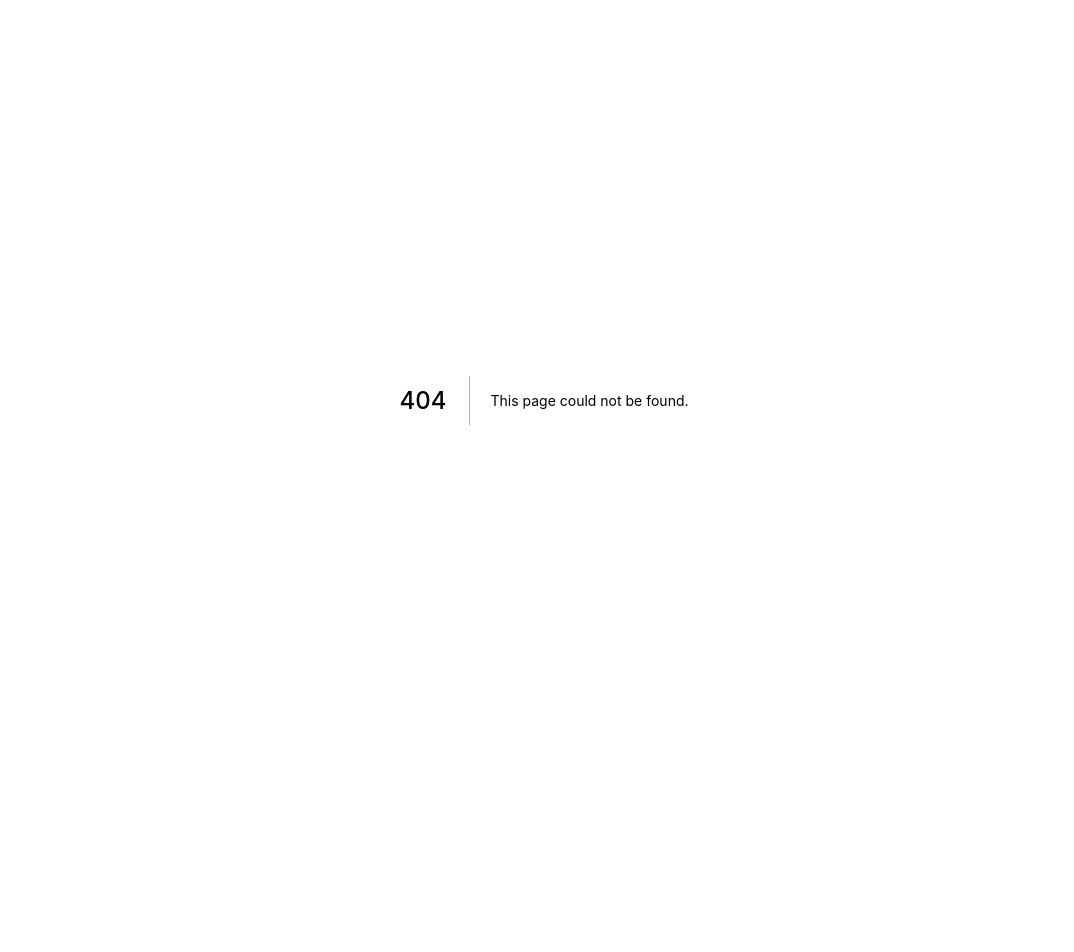
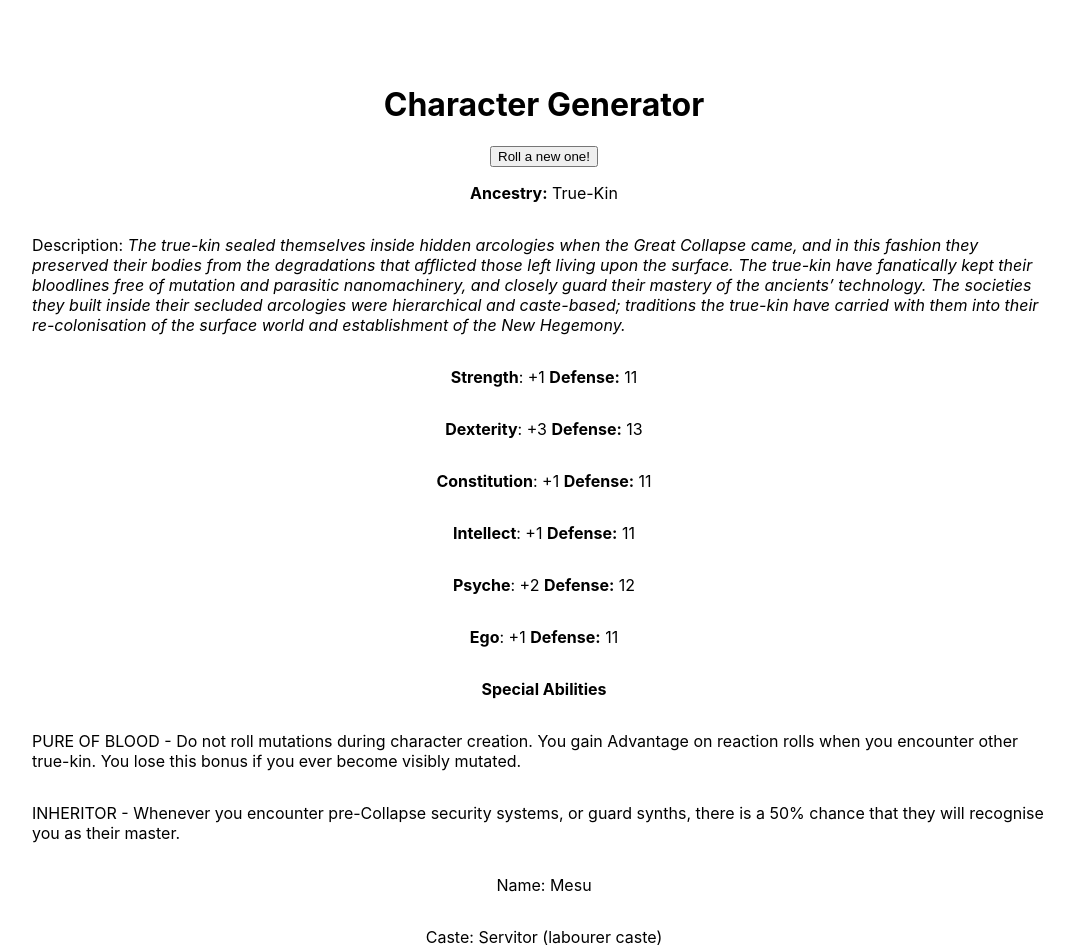
Before and after one commit to omniczech/vaarn-generators, a Next.js app: page /characters in a window 1280 px wide. Before the commit this address had no page. Shown: the top 952 px of the page, without its empty margins (96-1170 px from the left). Before the commit the page ends 800 px from the top, so only its background shows below. Built offline with nearby package versions, Linux system fonts and the light colour scheme.

Commit message:
Adds first draft of char generator

```diff
--- /dev/null
+++ b/data/characters/cacogen.json
@@ -0,0 +1,6 @@
+{
+	"name": "Cacogen",
+    "description":"Cacogen are the mutated descendants of those unfortunates who were left to weather the Great Collapse upon the ruined surface of Urth. Necessity is the mother of invention and so, warped by radiation and preyed upon by biotech monstrosities and crazed thinking machines, the cacogen evolved into a million different forms. Each individual is genetically unique, gifted in surprising and disturbing ways. Cacogen outnumber true-kin by ten to one, and believe they are the true inheritors of Urth.",
+    "special":["CORRUPTED BLOOD - You must roll for mutations during character creation. You will find d100 mutations on the following spread.It is suggested that you roll no more than three times for mutations. In general, mutations do not have hard mechanical rules attached to them. It is suggested that you negotiate with the referee what these mutations mean in play. They are likely to grant you Advantage on saves in some situations, and Disadvantage on saves in other circumstances."],
+    "rolls":[]
+}
--- /dev/null
+++ b/data/characters/index.js
@@ -0,0 +1,6 @@
+import cacogen from "./cacogen.json"
+import truekin from "./true-kin.json"
+
+const allAncestries = [truekin]
+
+export default allAncestries
--- /dev/null
+++ b/data/characters/true-kin.json
@@ -0,0 +1,111 @@
+{
+	"name": "True-Kin",
+	"description": "The true-kin sealed themselves inside hidden arcologies when the Great Collapse came, and in this fashion they preserved their bodies from the degradations that afflicted those left living upon the surface. The true-kin have fanatically kept their bloodlines free of mutation and parasitic nanomachinery, and closely guard their mastery of the ancients’ technology. The societies they built inside their secluded arcologies were hierarchical and caste-based; traditions the true-kin have carried with them into their re-colonisation of the surface world and establishment of the New Hegemony.",
+	"special": [
+		"PURE OF BLOOD - Do not roll mutations during character creation. You gain Advantage on reaction rolls when you encounter other true-kin. You lose this bonus if you ever become visibly mutated.",
+
+		"INHERITOR - Whenever you encounter pre-Collapse security systems, or guard synths, there is a 50% chance that they will recognise you as their master."
+	],
+	"rolls": [
+		{
+			"name": "Name",
+			"options": [
+				"Benjoe",
+				"Leif",
+				"Xurm",
+				"Kazor",
+				"Essana",
+				"Calista",
+				"Jinny",
+				"Vela",
+				"Leksei",
+				"Ippash",
+				"Lagad",
+				"Myli",
+				"Nirid",
+				"Ardel",
+				"Senefer",
+				"Pharmon",
+				"Mesu",
+				"Lenta",
+				"Goza",
+				"Babl"
+			]
+		},
+		{
+			"name": "Caste",
+			"options": [
+				"Servitor (labourer caste)",
+				"Servitor (labourer caste)",
+				"Servitor (labourer caste)",
+				"Servitor (labourer caste)",
+				"Freeholder (merchant caste)",
+				"Freeholder (merchant caste)",
+				"Freeholder (merchant caste)",
+				"Freeholder (merchant caste)",
+				"Freeholder (merchant caste)",
+				"Optimate (administrator caste)",
+				"Optimate (administrator caste)",
+				"Optimate (administrator caste)",
+				"Optimate (administrator caste)",
+				"Optimate (administrator caste)",
+				"Armiger (warrior caste)",
+				"Armiger (warrior caste)",
+				"Armiger (warrior caste)",
+				"Exultant (sacred aristocracy)",
+				"Exultant (sacred aristocracy)",
+				"Exultant (sacred aristocracy)"
+			]
+		},
+		{
+			"name": "Demeanour",
+			"options": [
+				"Amused",
+				"Bitter",
+				"Morbid",
+				"Bony",
+				"Cheerful",
+				"Cruel",
+				"Flamboyant",
+				"Glowering",
+				"Impish",
+				"Lanky",
+				"Patrician",
+				"Reckless",
+				"Rough",
+				"Rude",
+				"Sly",
+				"Sour",
+				"Stoic",
+				"Foolish",
+				"Warm",
+				"Wolfish"
+			]
+		},
+		{
+			"name": "Distinct Feature",
+			"options": [
+				"Ritual Scars",
+				"Face Tattoos",
+				"Slave Brand",
+				"Heavy Jewellery",
+				"Synthetic Limb",
+				"Strange Voice",
+				"Clone Brand",
+				"Limp",
+				"Strange Pet",
+				"Lacquered Teeth",
+				"Burn Scars",
+				"Octarine Eyes",
+				"Dyed Skin",
+				"Golden Teeth",
+				"Silver Tongue",
+				"Missing Limb",
+				"Missing Eye",
+				"Religious Apparel",
+				"Synthetic Eyes",
+				"Visibly Diseased"
+			]
+		}
+	]
+}
--- /dev/null
+++ b/data/utils.js
@@ -0,0 +1,4 @@
+const randomFromArray =(array) =>
+{return array[Math.floor(Math.random() * array.length)]}
+
+export default randomFromArray
--- /dev/null
+++ b/pages/characters.js
@@ -0,0 +1,111 @@
+import { useState, useEffect } from "react";
+
+import styles from "../styles/Home.module.css";
+
+import allAncestries from "../data/characters";
+
+import randomFromArray from "../data/utils";
+
+const generateAbility = () => {
+	const arr = [
+		Math.floor(Math.random() * (6 - 1 + 1) + 1),
+		Math.floor(Math.random() * (6 - 1 + 1) + 1),
+		Math.floor(Math.random() * (6 - 1 + 1) + 1),
+	];
+	const min = Math.min.apply(Math, arr);
+	return min;
+};
+
+const abilities = [
+	"Strength",
+	"Dexterity",
+	"Constitution",
+	"Intellect",
+	"Psyche",
+	"Ego",
+];
+
+const rollAllTables = (rolls) => {
+	if (!rolls) {
+		return null;
+	}
+	return rolls.map((roll) => {
+		return { rollName: roll.name, value: randomFromArray(roll.options) };
+	});
+};
+
+const Characters = () => {
+	const [chosenAncestry, setChosenAncestry] = useState("");
+
+	const [stats, setStats] = useState([]);
+	const [rollTables, setRollTables] = useState([]);
+
+	useEffect(() => {
+		setStats([
+			generateAbility(),
+			generateAbility(),
+			generateAbility(),
+			generateAbility(),
+			generateAbility(),
+			generateAbility(),
+		]);
+		setChosenAncestry(randomFromArray(allAncestries));
+	}, []);
+
+	useEffect(() => {
+		setRollTables(rollAllTables(chosenAncestry.rolls));
+	}, [chosenAncestry]);
+
+    const reroll=()=>{
+        setStats([
+			generateAbility(),
+			generateAbility(),
+			generateAbility(),
+			generateAbility(),
+			generateAbility(),
+			generateAbility(),
+		]);
+		setChosenAncestry(randomFromArray(allAncestries));
+
+		setRollTables(rollAllTables(chosenAncestry.rolls));
+    }
+
+	return (
+		<div className={styles.container}>
+			<main className={styles.main}>
+				<h1>Character Generator</h1>
+                <button onClick={reroll}>Roll a new one!</button>
+				<p>
+					<b>Ancestry:</b> {chosenAncestry.name}
+				</p>
+				<p>
+					Description: <em>{chosenAncestry.description}</em>
+				</p>
+				{abilities.map((ability, i) => {
+					return (
+						<p key={ability}>
+							<b>{ability}</b>: +{stats[i]} <b>Defense:</b> {stats[i] + 10}
+						</p>
+					);
+				})}
+				<p>
+					<b>Special Abilities</b>
+				</p>
+				{chosenAncestry.special &&
+					chosenAncestry.special.map((special) => {
+						return <p key={special}>{special}</p>;
+					})}
+				{rollTables &&
+					rollTables.map((table) => {
+						return (
+							<p key={table.rollName}>
+								{table.rollName}: {table.value}
+							</p>
+						);
+					})}
+			</main>
+		</div>
+	);
+};
+
+export default Characters;
--- a/styles/Home.module.css
+++ b/styles/Home.module.css
@@ -5,6 +5,8 @@
 .main {
   min-height: 100vh;
   padding: 4rem 0;
+  max-width: 80vw;
+  margin: 0 auto;
   flex: 1;
   display: flex;
   flex-direction: column;
```
Also changed, not shown: pages/index.js (+6 -43 lines).
